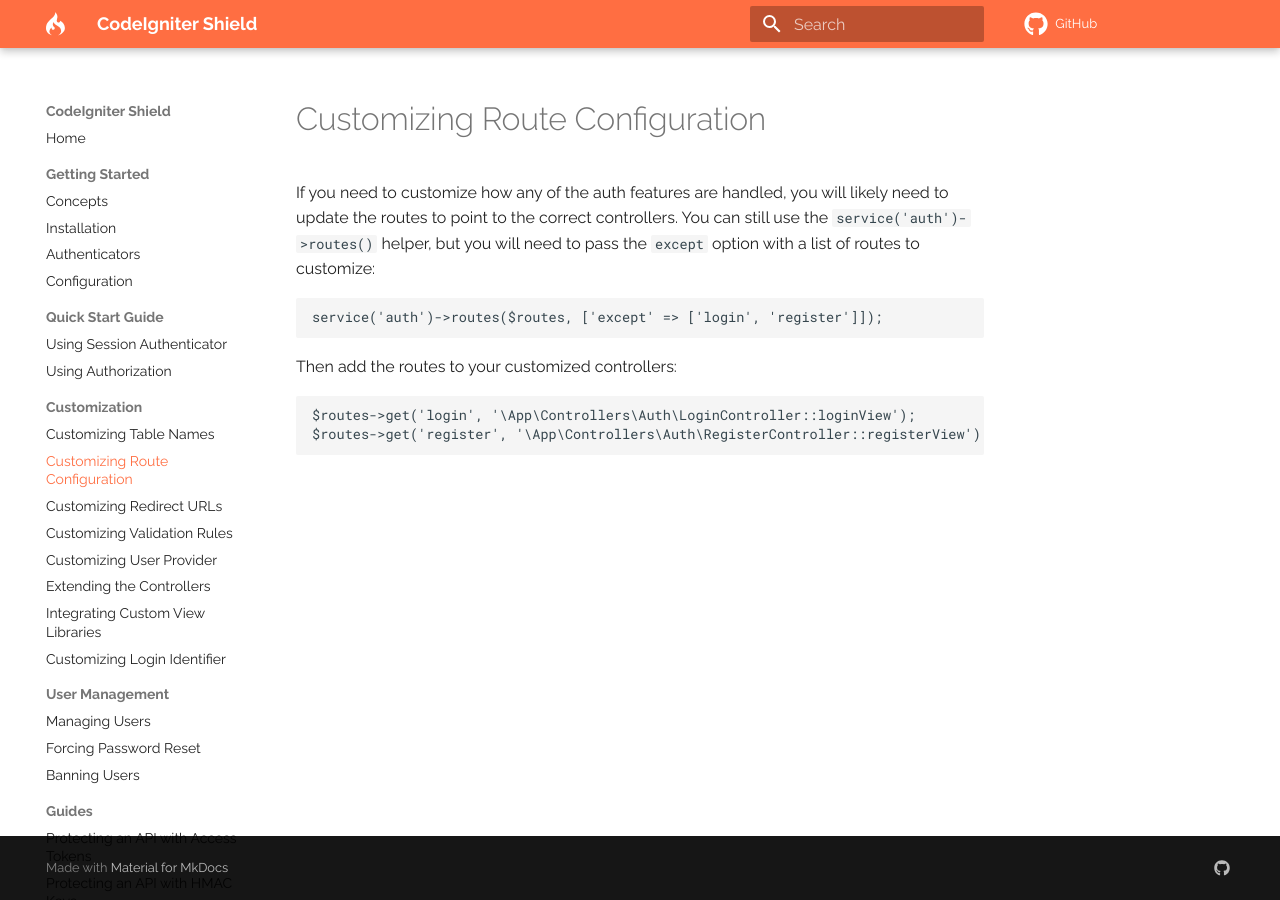
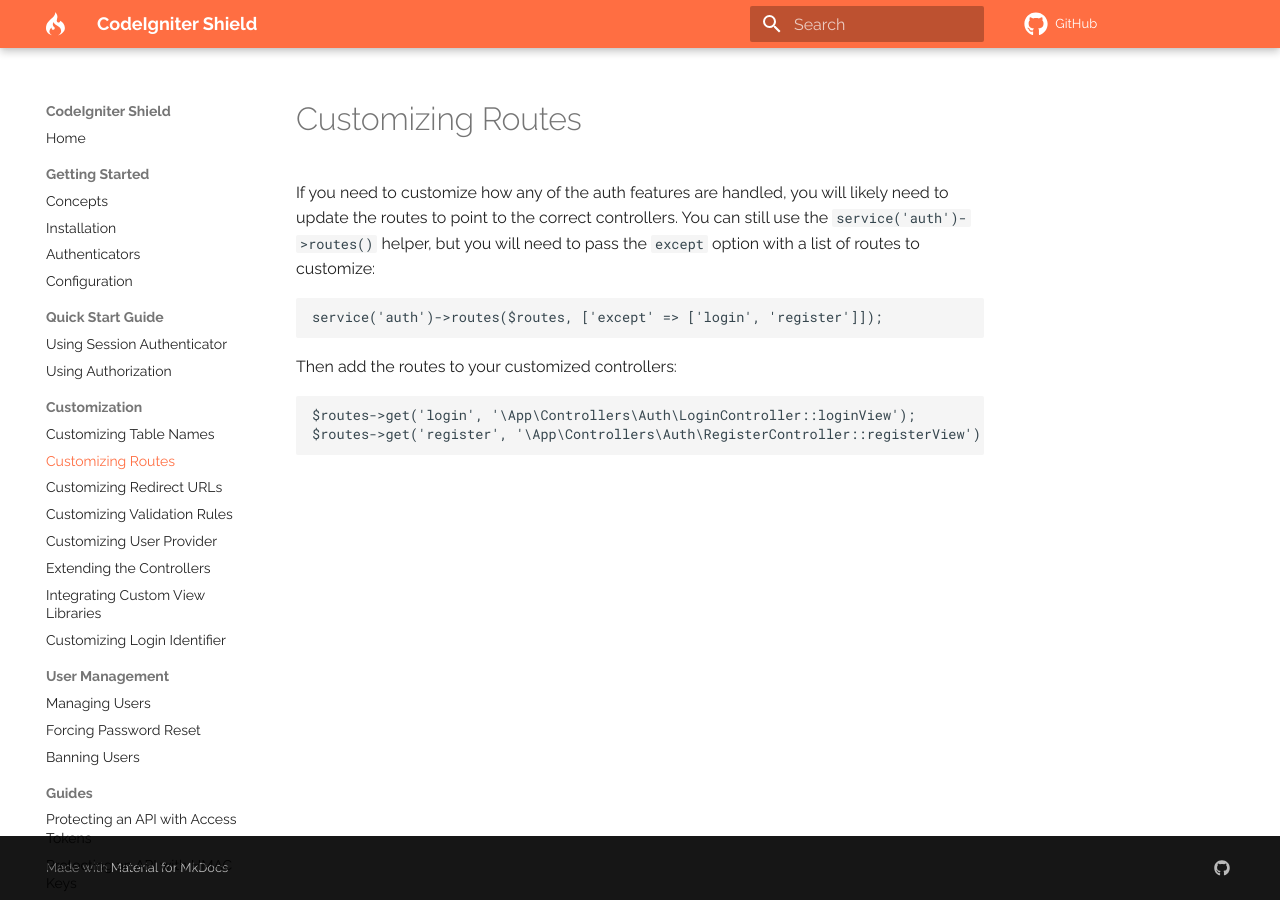
Before and after one commit to codeigniter4/shield, an MkDocs documentation site: the page built from docs/customization/route_config.md, in a window 1280 px wide. Built offline with MkDocs 1.6.1 and Material for MkDocs 9.7.7, drawn with Linux system fonts in a browser that asks for light colours; comment, search, counter and statistics services are not loaded; a style sheet for code colours, icons or effects is not loaded.

Commit message:
docs: make page title shorter

```diff
--- a/docs/customization/route_config.md
+++ b/docs/customization/route_config.md
@@ -1,4 +1,4 @@
-# Customizing Route Configuration
+# Customizing Routes
 
 If you need to customize how any of the auth features are handled, you will likely need to update the routes to point to the correct controllers. You can still use the `service('auth')->routes()` helper, but you will need to pass the `except` option with a list of routes to customize:
 
```
